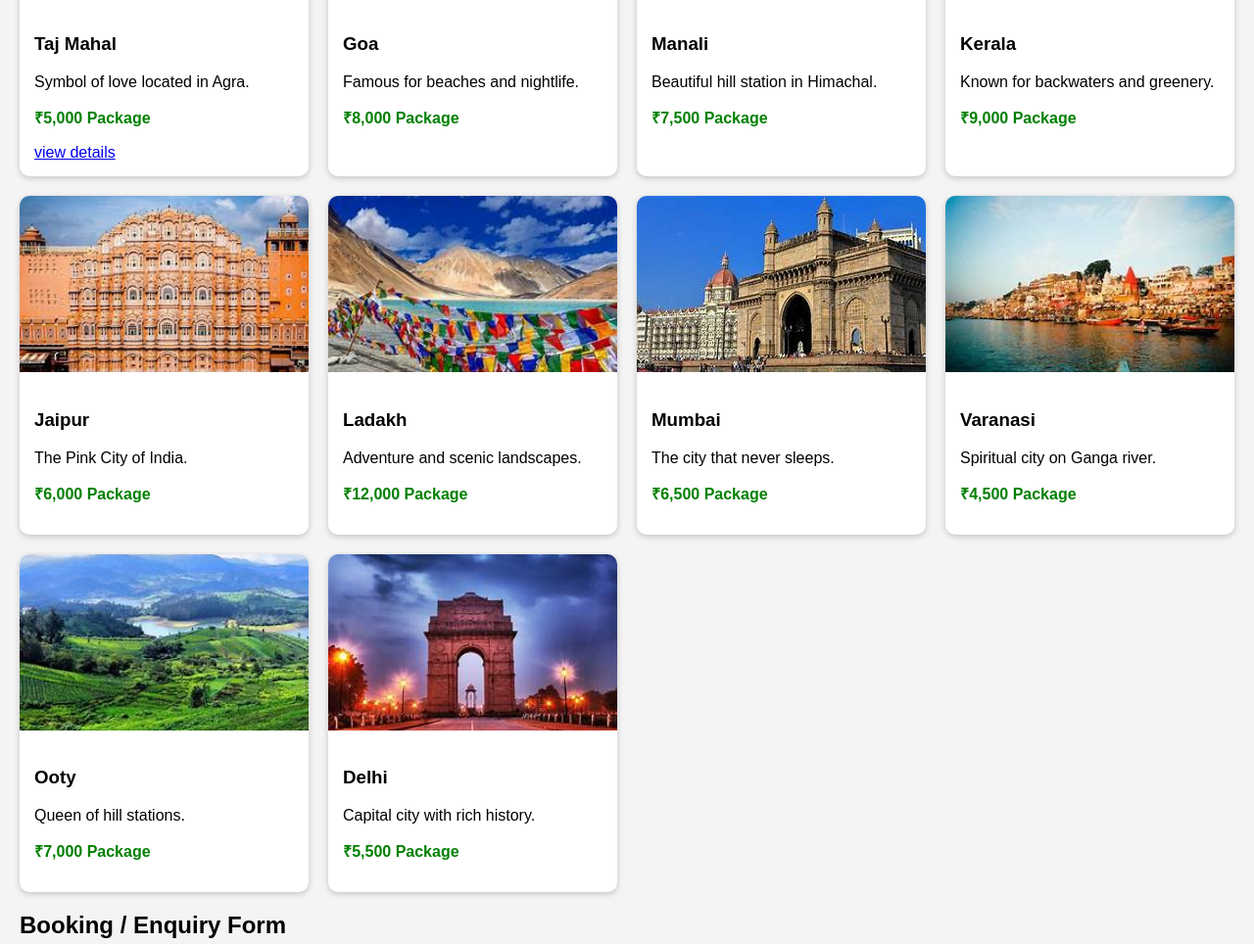
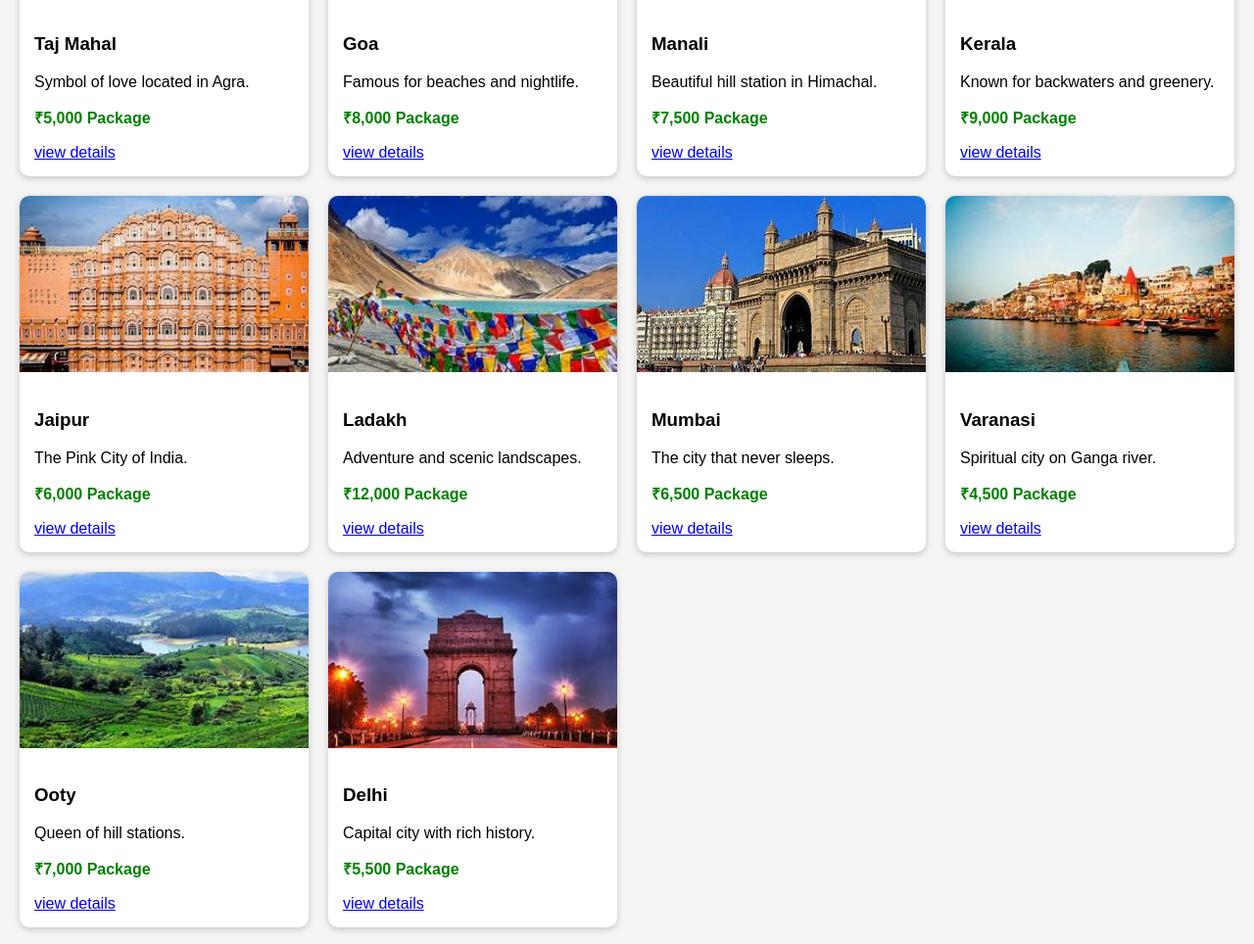
Before and after one commit to mishrakartik397-hub/travel-website, a plain HTML site: page index.html in a window 1280 px wide. Shown: the part 465-1429 px from the top of the page at 98% size. Drawn offline with Linux system fonts and the light colour scheme.

Commit message:
Update index.html

```diff
--- a/index.html
+++ b/index.html
@@ -133,6 +133,7 @@ button:hover {
 <h3>Goa</h3>
 <p>Famous for beaches and nightlife.</p>
 <p class="package">₹8,000 Package</p>
+     <a href="goa.html">view details</a>
 </div>
 </div>
 
@@ -143,6 +144,7 @@ button:hover {
 <h3>Manali</h3>
 <p>Beautiful hill station in Himachal.</p>
 <p class="package">₹7,500 Package</p>
+     <a href="manali.html">view details</a>
 </div>
 </div>
 
@@ -153,6 +155,7 @@ button:hover {
 <h3>Kerala</h3>
 <p>Known for backwaters and greenery.</p>
 <p class="package">₹9,000 Package</p>
+     <a href="kerela.html">view details</a>
 </div>
 </div>
 
@@ -163,6 +166,7 @@ button:hover {
 <h3>Jaipur</h3>
 <p>The Pink City of India.</p>
 <p class="package">₹6,000 Package</p>
+     <a href="jaipur.html">view details</a>
 </div>
 </div>
 
@@ -173,6 +177,7 @@ button:hover {
 <h3>Ladakh</h3>
 <p>Adventure and scenic landscapes.</p>
 <p class="package">₹12,000 Package</p>
+     <a href="ladhak.html">view details</a>
 </div>
 </div>
 
@@ -183,6 +188,7 @@ button:hover {
 <h3>Mumbai</h3>
 <p>The city that never sleeps.</p>
 <p class="package">₹6,500 Package</p>
+     <a href="mumbai.html">view details</a>
 </div>
 </div>
 
@@ -193,6 +199,7 @@ button:hover {
 <h3>Varanasi</h3>
 <p>Spiritual city on Ganga river.</p>
 <p class="package">₹4,500 Package</p>
+     <a href="varanasi.html">view details</a>
 </div>
 </div>
 
@@ -203,6 +210,7 @@ button:hover {
 <h3>Ooty</h3>
 <p>Queen of hill stations.</p>
 <p class="package">₹7,000 Package</p>
+     <a href="ooty.html">view details</a>
 </div>
 </div>
 
@@ -213,6 +221,7 @@ button:hover {
 <h3>Delhi</h3>
 <p>Capital city with rich history.</p>
 <p class="package">₹5,500 Package</p>
+     <a href="delhi.html">view details</a>
 </div>
 </div>
 
```
